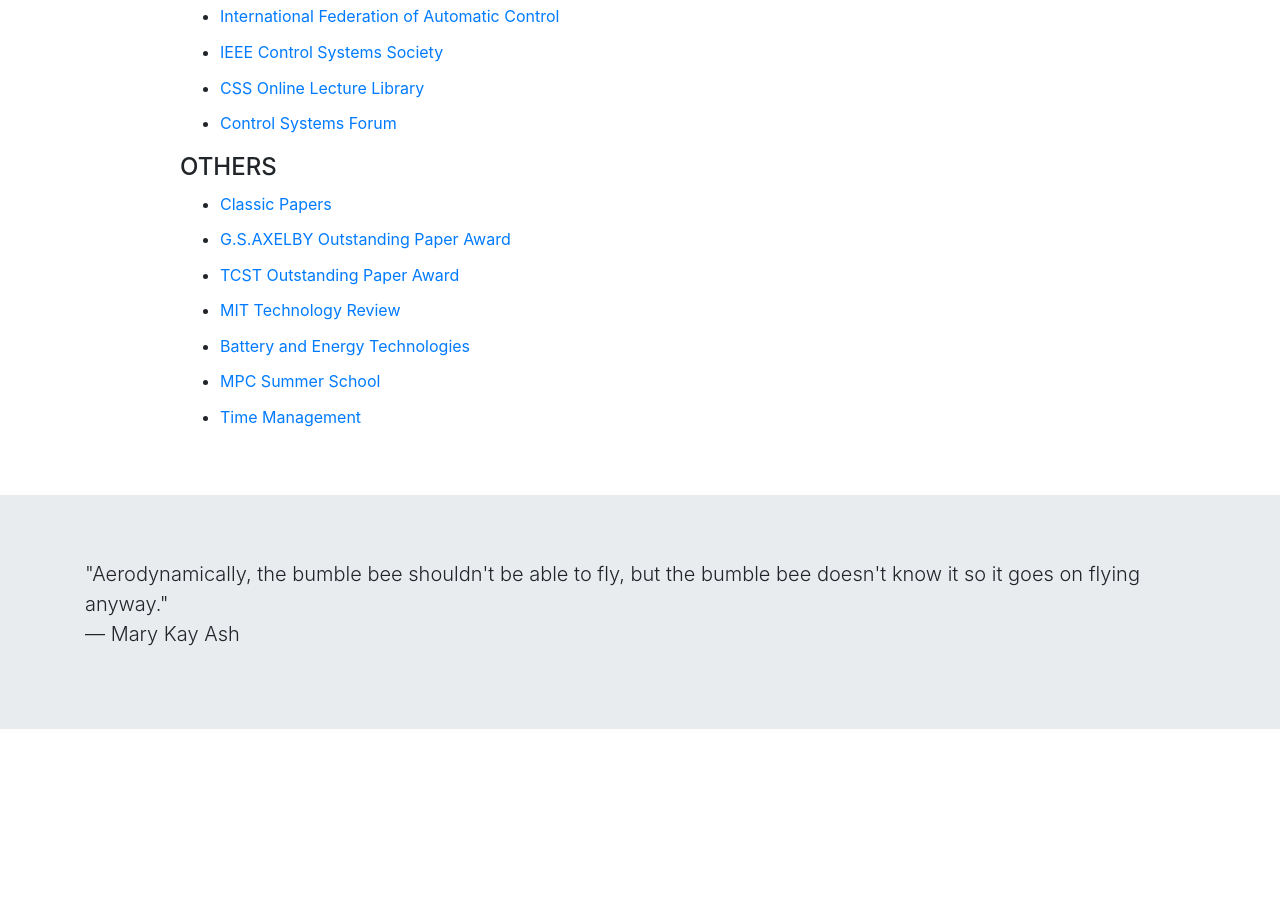
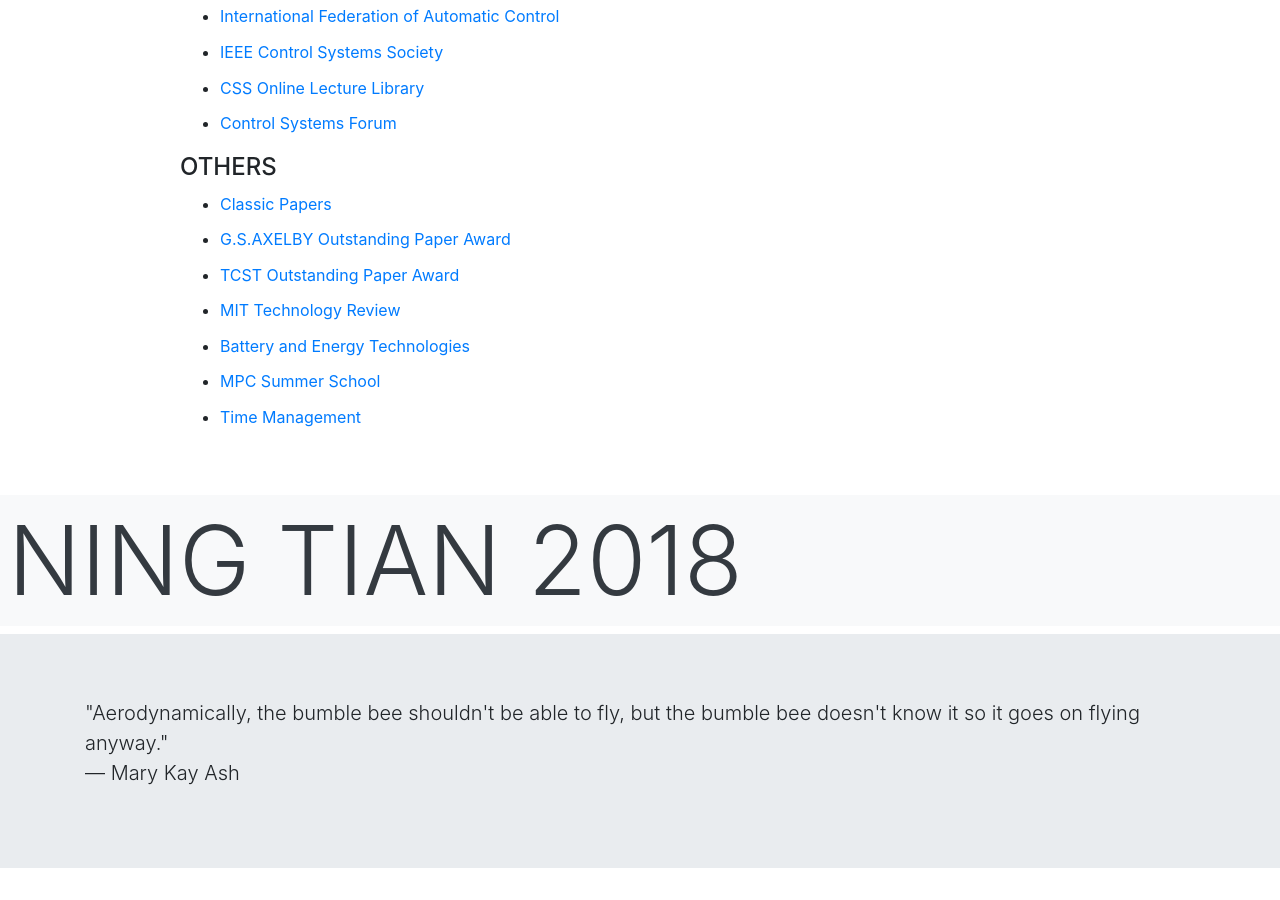
Before and after one commit to ningtian/ningtian.github.io, a Jekyll site: the page links/index.html, which Jekyll copies as it is, in a window 1280 px wide and 900 px high, scrolled down 730 px. Built offline with Jekyll 4.4.1, drawn with Linux system fonts in a browser that asks for light colours; before the commit the page ends 1491 px from its top, so only the background shows below that.

Commit message:
Update index.html

```diff
--- a/links/index.html
+++ b/links/index.html
@@ -112,6 +112,10 @@
 <br>
 <br>
 
+<h5 class="display-1">
+<span class="d-block p-2 bg-light text-dark">NING TIAN 2018</span>
+</h5>
+
 <div class="bottom">
 <div class="jumbotron jumbotron-fluid">
   <div class="container">
@@ -122,6 +126,7 @@
 </div>
 
 
+
 <!-- Optional JavaScript -->
 <!-- jQuery first, then Popper.js, then Bootstrap JS -->
 <script src="https://code.jquery.com/jquery-3.3.1.slim.min.js" integrity="sha384-q8i/X+965DzO0rT7abK41JStQIAqVgRVzpbzo5smXKp4YfRvH+8abtTE1Pi6jizo" crossorigin="anonymous"></script>
```
